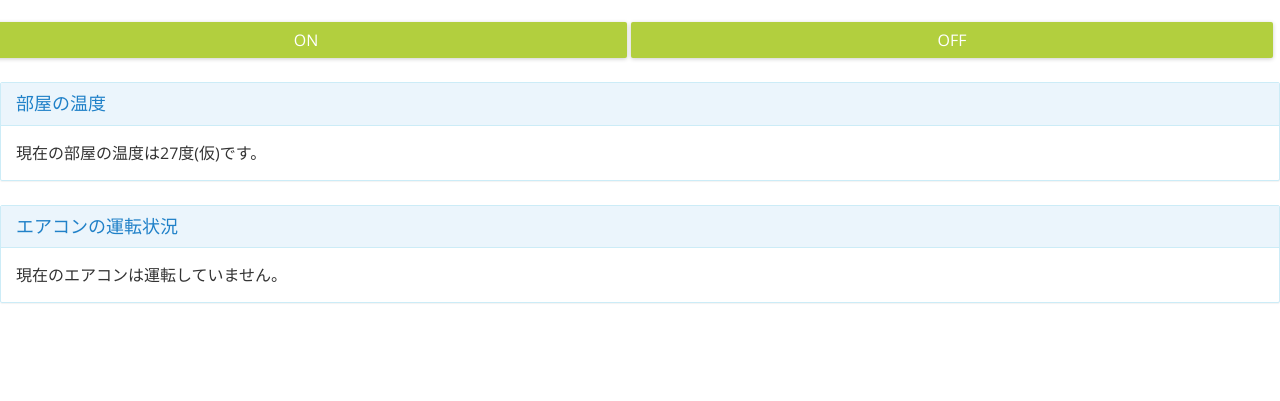
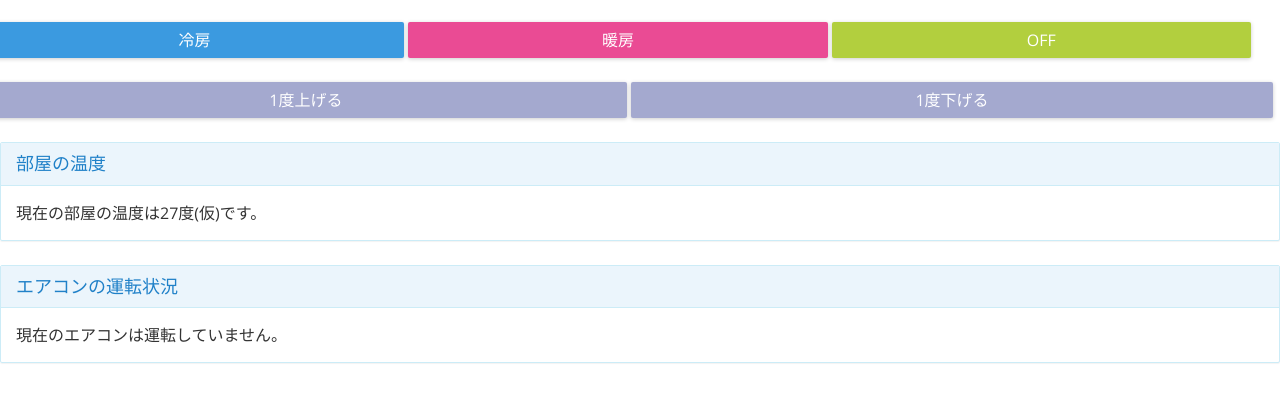
Before and after one commit to takuminish/myAirCon, a website: page index.html in a window 1280 px wide. Shown: the part 83-484 px from the top of the page. Drawn offline with nearby package versions, Linux system fonts and the light colour scheme.

Commit message:
冷房ボタンと暖房ボタンと温度変更ボタンの追加

```diff
--- a/index.html
+++ b/index.html
@@ -29,10 +29,18 @@
     </div><!-- /example -->
     <div class="row">
       <div class="on_off_button" style="margin-bottom: 24px">
-        <a href="#" class="btn btn-success" style="width: 49%">ON</a>
-        <a href="#" class="btn btn-success" style="width: 49%">OFF</a>
+        <a href="#" class="btn btn-primary" style="width: 32%">冷房</a>
+        <a href="#" class="btn btn-danger" style="width: 32%">暖房</a>
+        <a href="#" class="btn btn-success" style="width: 32%">OFF</a>
       </div>
     </div>
+
+    <div class="row">
+        <div class="on_off_button" style="margin-bottom: 24px">
+          <a href="#" class="btn btn-info" style="width: 49%">1度上げる</a>
+          <a href="#" class="btn btn-info" style="width: 49%">1度下げる</a>
+        </div>
+      </div>
 
     <div class="panel panel-info">
       <div class="panel-heading">
```
